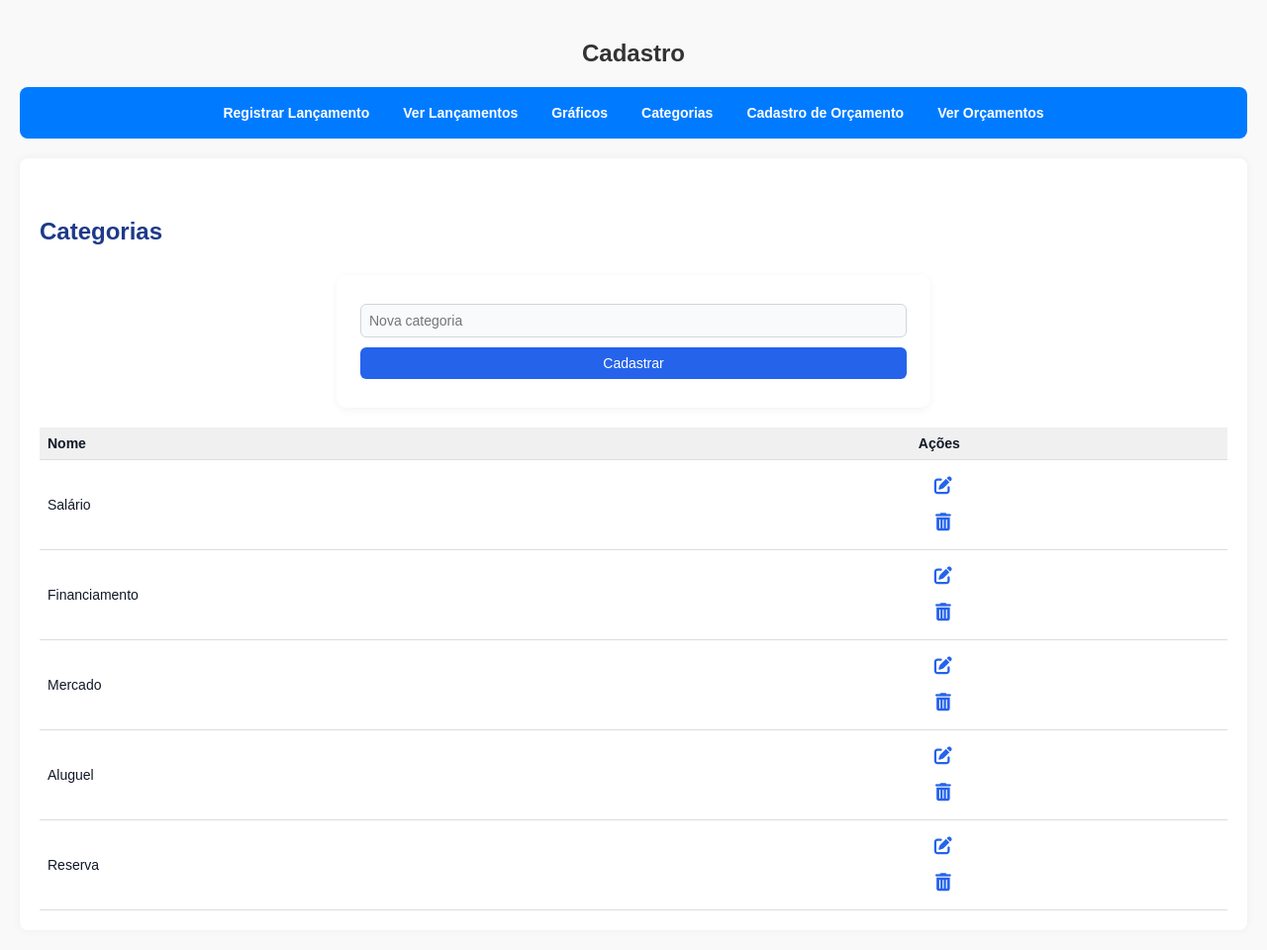
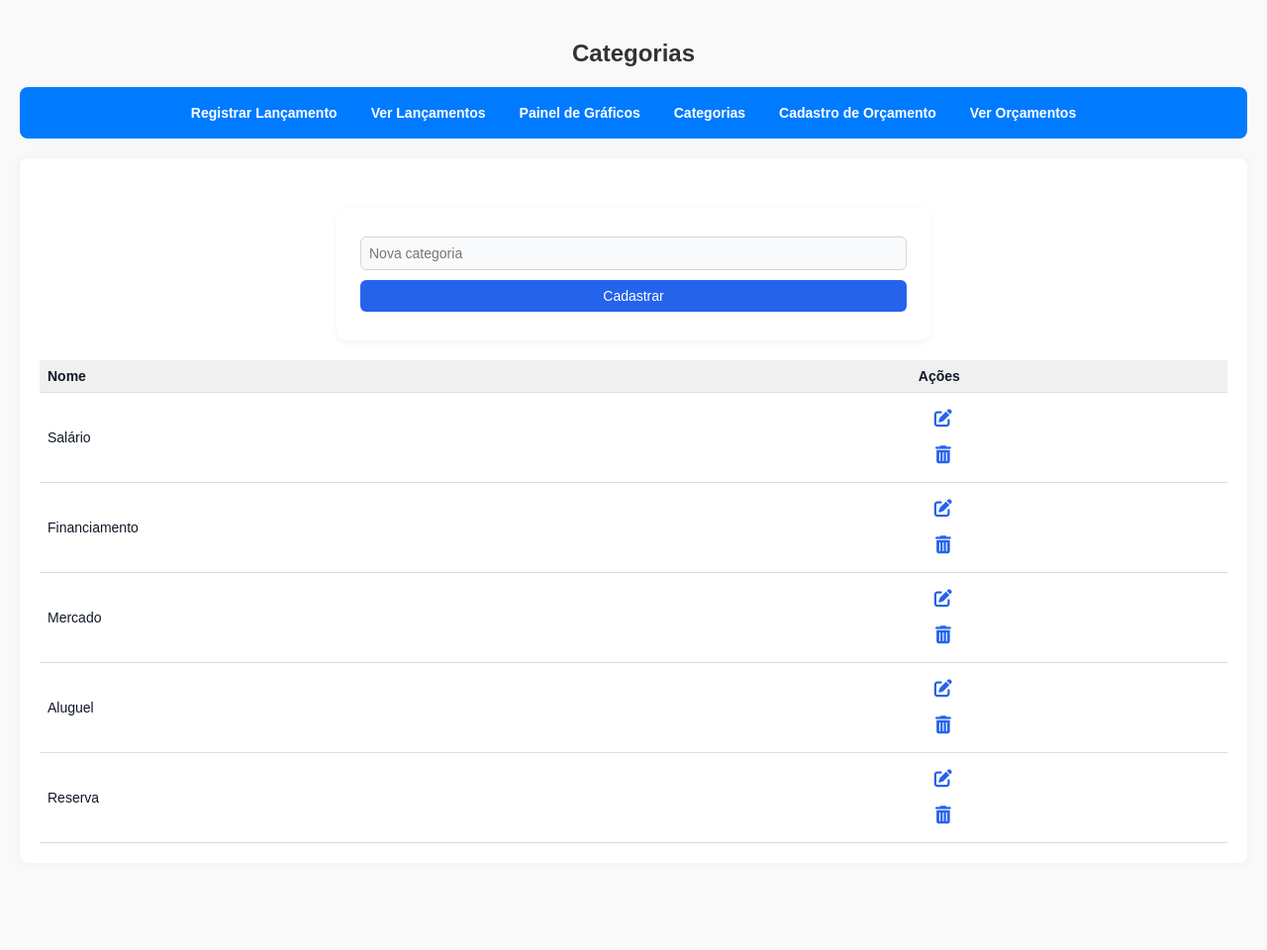
Before and after one commit to ajjunior1203-blip/aplicativo-financeiro, a Flask app: page /categorias in a window 1280 px wide. Shown: the whole page at 99% size. After the commit the page ends 852 px from the top, so only its background shows below. Run offline with Flask 3, Linux system fonts and the light colour scheme.

Commit message:
ajustes visuais nos gráficos e melhorias nas páginas

```diff
--- a/templates/base.html
+++ b/templates/base.html
@@ -134,7 +134,7 @@
   <nav>
     <a href="/lancamentos">Registrar Lançamento</a>
     <a href="/ver_lancamentos">Ver Lançamentos</a>
-    <a href="/graficos">Gráficos</a>
+    <a href="/graficos">Painel de Gráficos</a>
     <a href="/categorias">Categorias</a>
     <a href="/orcamentos">Cadastro de Orçamento</a>
     <a href="/ver_orcamentos">Ver Orçamentos</a>
--- a/templates/cadastro.html
+++ b/templates/cadastro.html
@@ -1,9 +1,7 @@
 {% extends "base.html" %}
-{% block title %}Cadastro{% endblock %}
-{% block page_title %}Cadastro{% endblock %}
+{% block title %}Categorias{% endblock %}
+{% block page_title %}Categorias{% endblock %}
 {% block content %}
-
-<h2 style="margin-top: 40px;">Categorias</h2>
 
 <form id="form-categoria" style="margin-bottom: 20px;">
   <input type="text" name="nome" placeholder="Nova categoria" required>
--- a/templates/graficos.html
+++ b/templates/graficos.html
@@ -1,5 +1,5 @@
 {% extends "base.html" %}
-{% block title %}Gráficos Financeiros{% endblock %}
+{% block title %}Painel de Gráficos{% endblock %}
 {% block page_title %}Painel de Gráficos{% endblock %}
 {% block content %}
 
--- a/templates/orcamentos.html
+++ b/templates/orcamentos.html
@@ -1,6 +1,6 @@
 {% extends "base.html" %}
 {% block title %}Cadastro de Orçamento{% endblock %}
-{% block page_title %}Cadastrar Orçamento{% endblock %}
+{% block page_title %}Cadastro de Orçamento{% endblock %}
 {% block content %}
 
 <form id="form-orcamento">
--- a/templates/ver_lancamentos.html
+++ b/templates/ver_lancamentos.html
@@ -1,6 +1,6 @@
 {% extends "base.html" %}
 {% block title %}Ver Lançamentos{% endblock %}
-{% block page_title %}Lançamentos Registrados{% endblock %}
+{% block page_title %}Ver Lançamentos{% endblock %}
 {% block content %}
 
 <!-- Filtros -->
--- a/templates/ver_orcamentos.html
+++ b/templates/ver_orcamentos.html
@@ -1,6 +1,6 @@
 {% extends "base.html" %}
 {% block title %}Ver Orçamentos{% endblock %}
-{% block page_title %}Orçamentos Cadastrados{% endblock %}
+{% block page_title %}Ver Orçamentos{% endblock %}
 {% block content %}
 
 <!-- Filtro por mês -->
```
